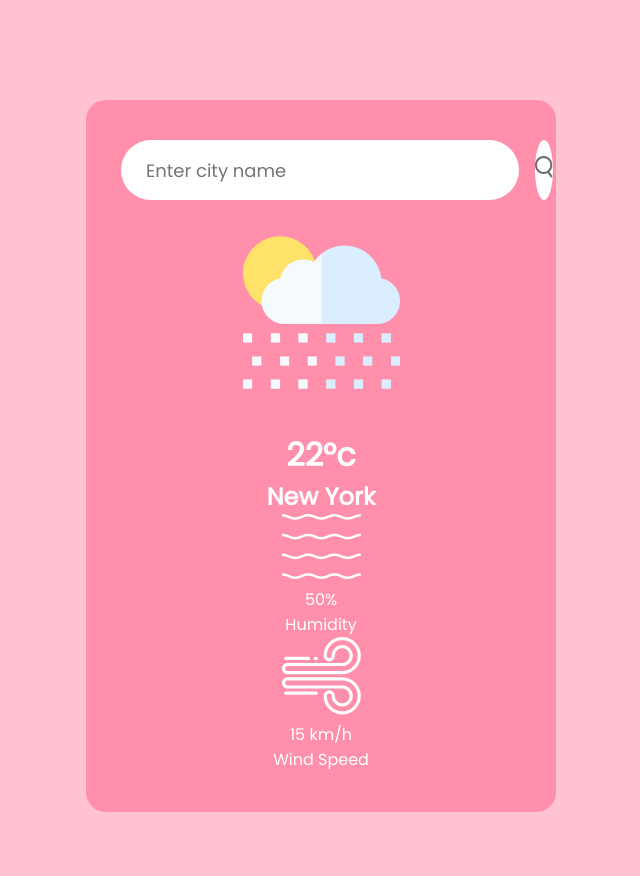
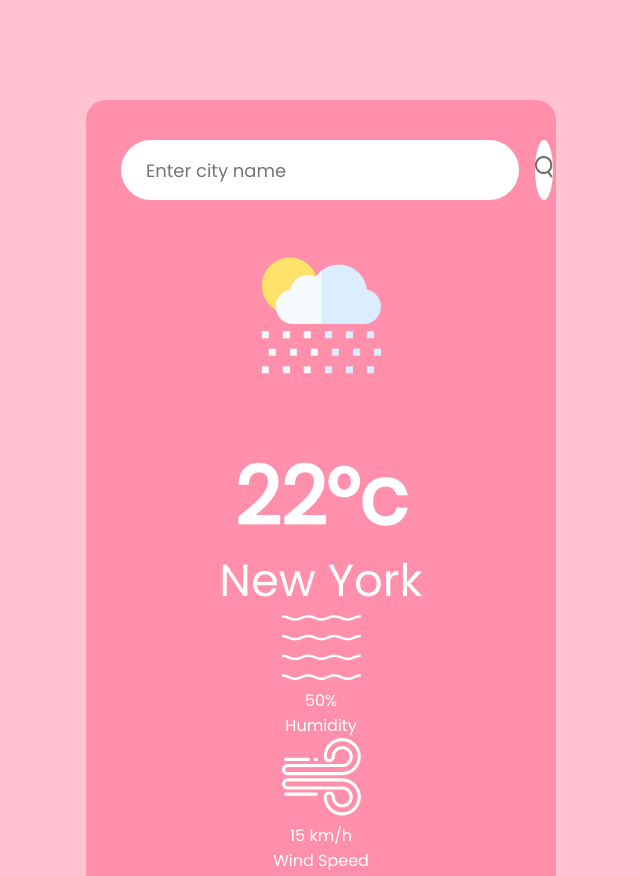
Before and after one commit to wilawanpond/weather-app, a plain HTML site: page index.html in a window 1280 px wide. Shown: the top 876 px of the page, without its empty margins (319-959 px from the left). Drawn offline with Linux system fonts and the light colour scheme.

Commit message:
Update style.css

```diff
--- a/style.css
+++ b/style.css
@@ -53,3 +53,18 @@ body {
 .search button img {
     width: 18px;
 }
+
+.weather-icon {
+    width: 170px;
+    margin: 30px;
+}
+
+.weather h1 {
+    font-size: 80px;
+}
+
+.weather h2 {
+    font-size: 45px;
+    font-weight: 400;
+    margin-top: -10px;
+}
```
